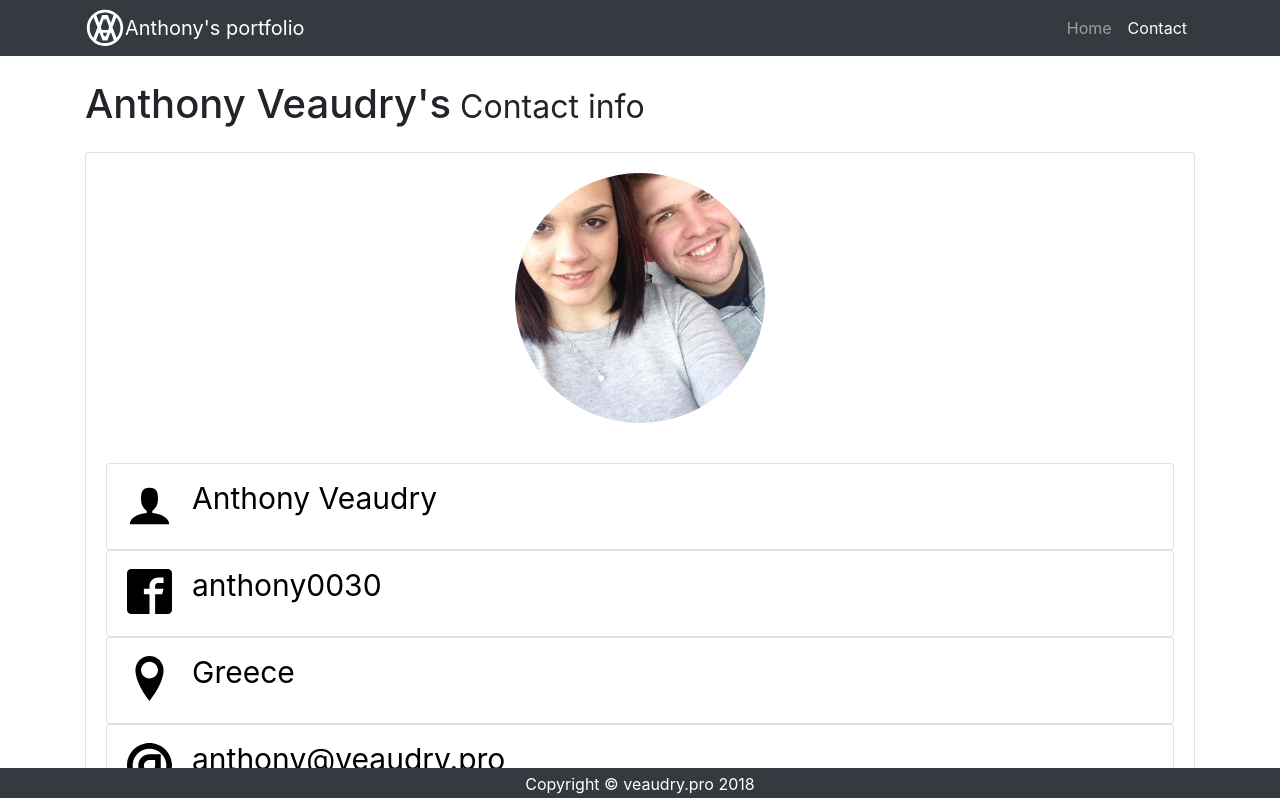
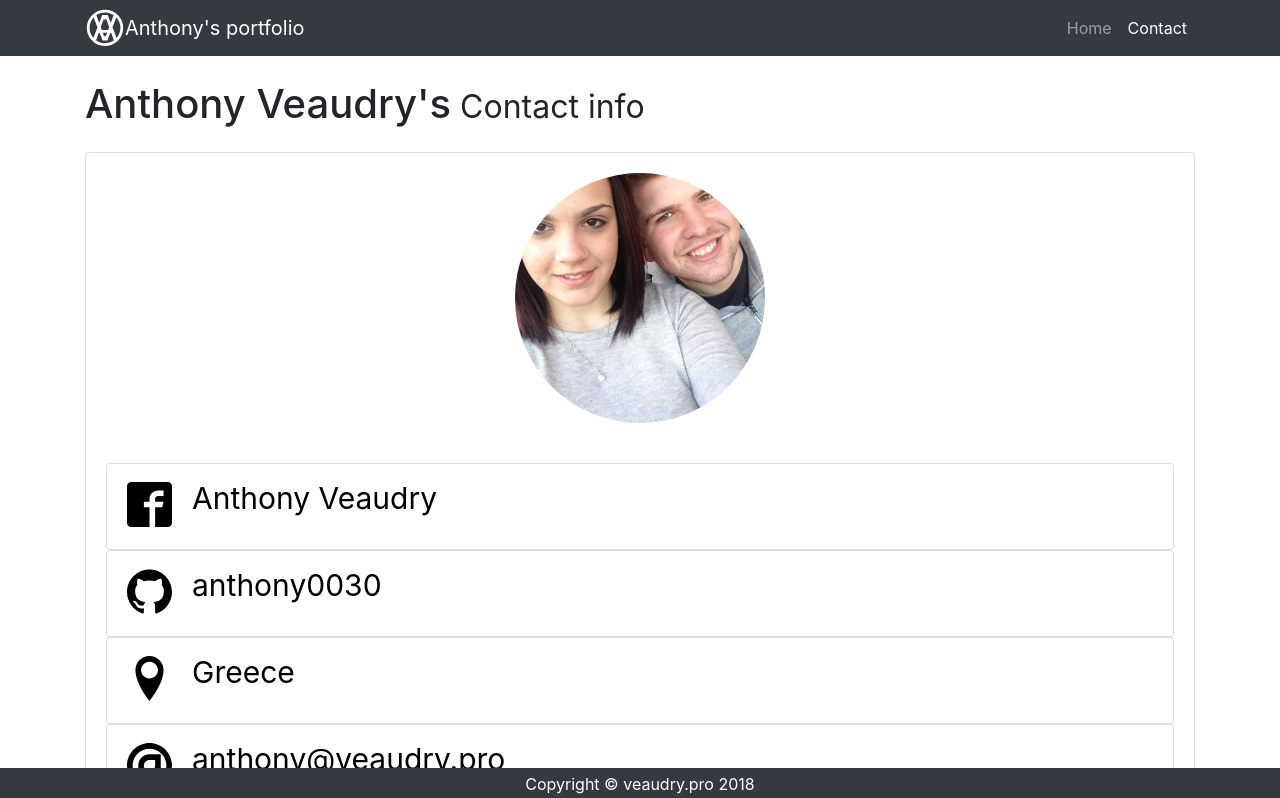
Before and after one commit to anthony0030/techdegree-project-12, a React (Create React App) app: page /Contact in a window 1280 px wide. Shown: the top 798 px of the page. Built offline with nearby package versions, Linux system fonts and the light colour scheme.

Commit message:
update contact icons
Signed-off-by: Anthony Veaudry <anthony@veaudry.pro>

```diff
--- a/src/components/Contact.js
+++ b/src/components/Contact.js
@@ -17,8 +17,8 @@ function Contact(props) {
           <div className="card-body">
             <ul className="list-group">
 
-              <ContactLine icon="user" text="Anthony Veaudry" link="https://www.facebook.com/anthonyveaudry"/>
-              <ContactLine icon="facebook" text="anthony0030" link="https://github.com/anthony0030"/>
+              <ContactLine icon="facebook" text="Anthony Veaudry" link="https://www.facebook.com/anthonyveaudry"/>
+              <ContactLine icon="github" text="anthony0030" link="https://github.com/anthony0030"/>
               <ContactLine icon="location" text="Greece" link="https://wikipedia.org/wiki/Greece"/>
               <ContactLine icon="at" text="anthony@veaudry.pro" link="mailto:anthony@veaudry.pro"/>
               <ContactLine icon="mobile" text="+30 6948688704" link="tel:+30 6948688704"/>
```
